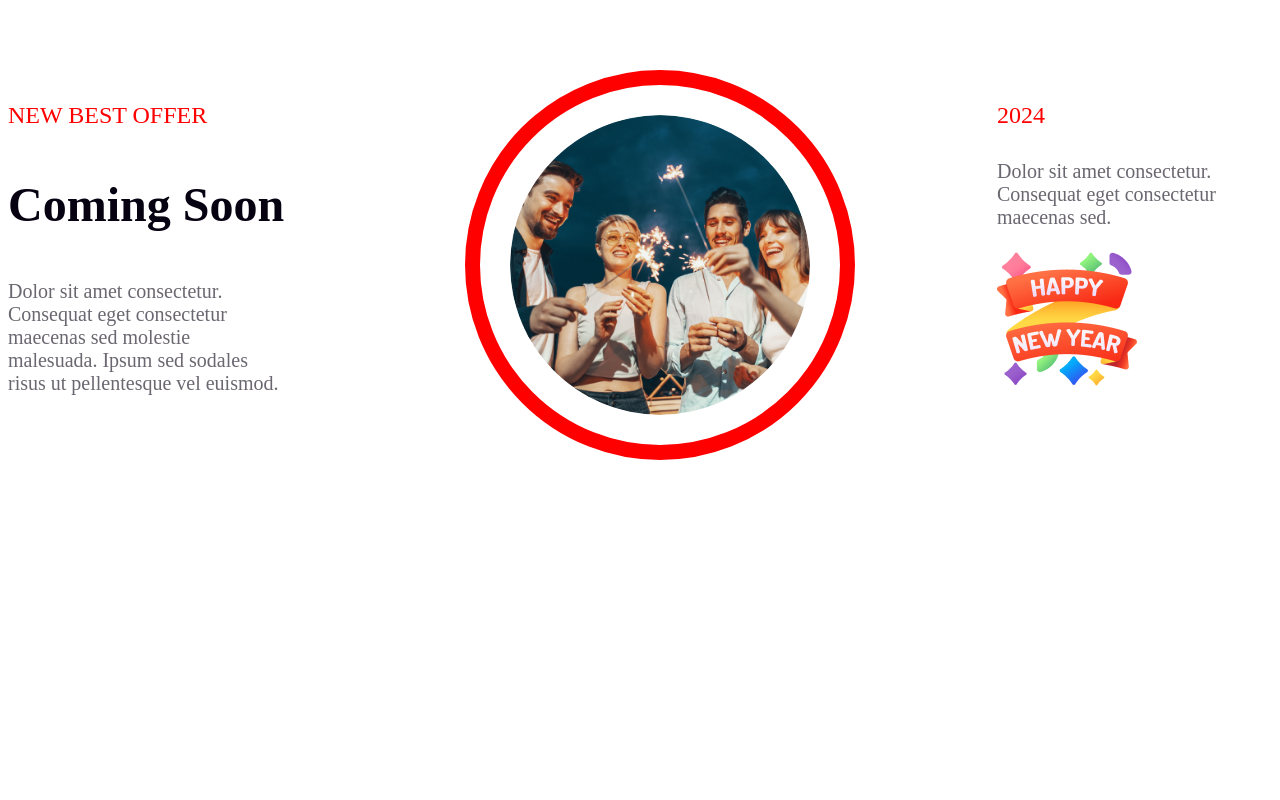
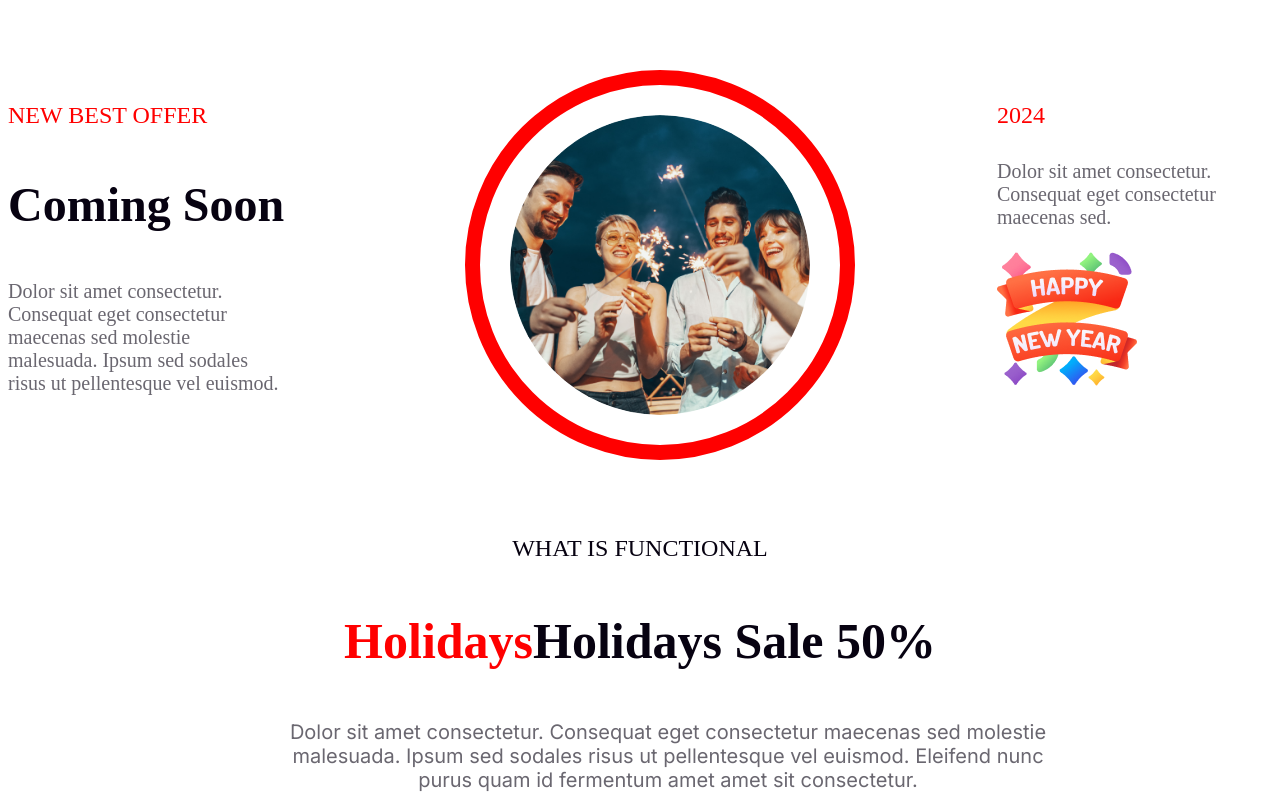
Before and after one commit to shakawat777/assignment-1, a plain HTML site: page index.html in a window 1280 px wide. Shown: the part 2934-3734 px from the top of the page. Before the commit the page ends 3398 px from the top, so only its background shows below. Drawn offline with Linux system fonts and the light colour scheme.

Commit message:
main section part 5 first task complete

```diff
--- a/index.html
+++ b/index.html
@@ -97,6 +97,18 @@
 
             </div>
             <!-- Main part-4 start -->
+
+
+            <!-- Main part-5 start -->
+            <div class="section-5">
+                <div class="section-5-info">
+                    <h5 class="section-5-heading">WHAT IS FUNCTIONAL</h5>
+                    <h3 class="section-5-titel"><span class="primary-text">Holidays</span>Holidays Sale 50%</h3>
+                    <p class="section-5-description">Dolor sit amet consectetur. Consequat eget consectetur maecenas sed
+                        molestie malesuada. Ipsum sed sodales risus ut pellentesque vel euismod. Eleifend nunc purus quam id fermentum amet amet sit consectetur.</p>
+                </div>
+
+            </div>
     </main>
 
 </body>
--- a/style/style.css
+++ b/style/style.css
@@ -268,4 +268,42 @@ display: flex;
     border: 15px solid #F00;
     padding: 30px 30px 30px 30px;
 }
+
 /* Main part-4 End */
+
+
+
+/* Main part-5 start */
+.section-5 {
+    margin-top: 120px;
+}
+
+.section-5-heading {
+    color: #070211;
+    font-size: 24px;
+    font-weight: 500;
+    text-align: center;
+}
+
+.section-5-titel {
+    color: #070211;
+    font-size: 50px;
+    font-weight: 700;
+    text-align: center;
+}
+
+.primary-text {
+    color: #F00;
+    font-size: 50px;
+    font-weight: 700;
+}
+
+.section-5-description {
+    width: 788px;
+    color: rgba(7, 2, 17, 0.60);
+    text-align: center;
+    font-family: Inter;
+    font-size: 20px;
+    font-weight: 400;
+     margin: auto 266px;
+}
```
